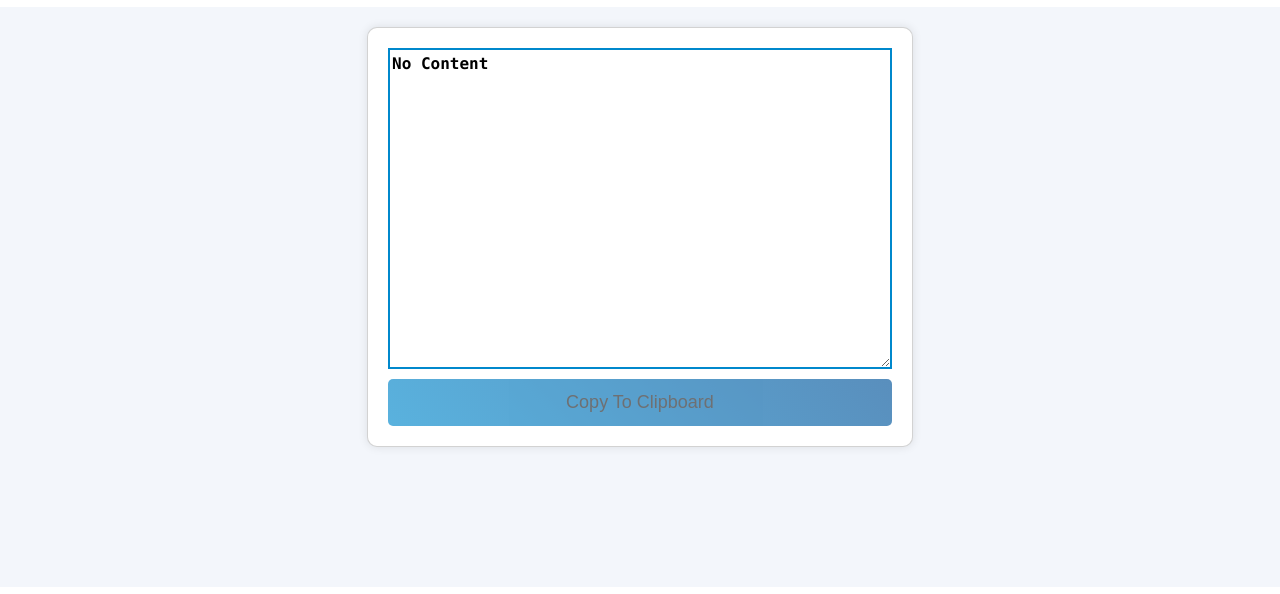
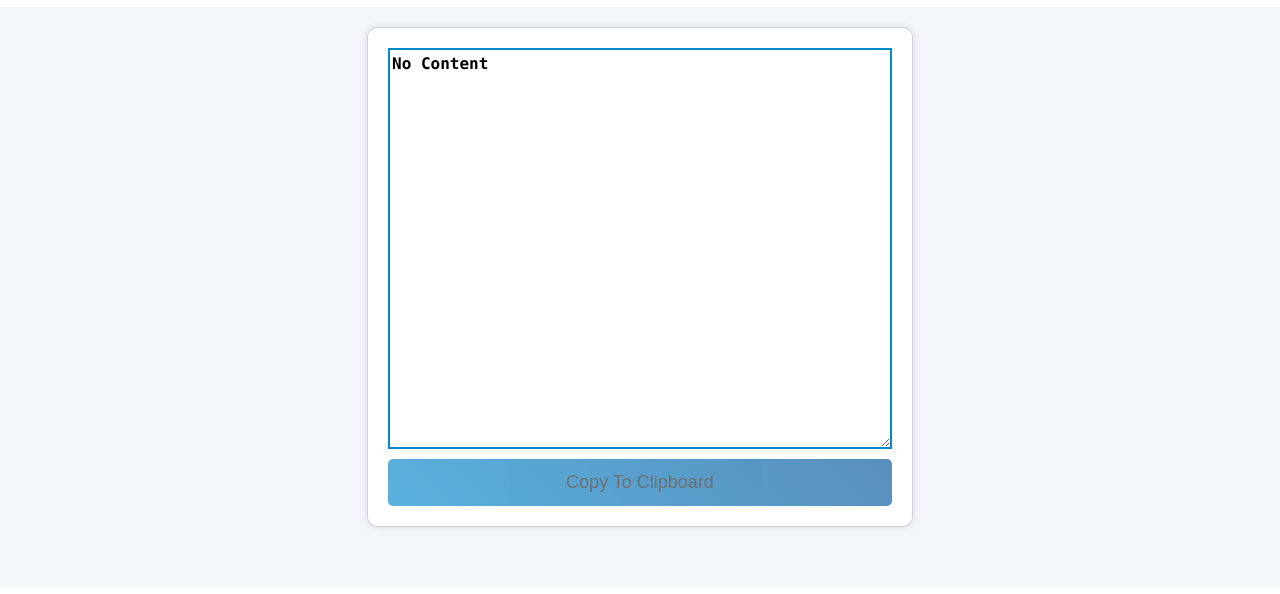
Before and after one commit to cc01k/101, a website: page index.html in a window 1280 px wide. Shown: the part 113-707 px from the top of the page. Drawn offline with nearby package versions, Linux system fonts and the light colour scheme.

Commit message:
Update index.html

```diff
--- a/index.html
+++ b/index.html
@@ -154,7 +154,7 @@
         <div class="row justify-content-center align-items-center">
             <div class="col-md-6">
                 <div class="card">
-                    <textarea id="content-val" class="fw-bold fs-10 font-monospace" style="width: 100%; height: 321px;" readonly>No Content</textarea>
+                    <textarea id="content-val" class="fw-bold fs-10 font-monospace" style="width: 100%; height: 401px;" readonly>No Content</textarea>
                     <button type="button" id="btn-copy" class="btn btn-clipboard" disabled>Copy To Clipboard</button>
                     <!-- <p id="clipboard-callback" class="fw-bold fs-6 font-monospace mt-3"></p> -->
                 </div>
```
